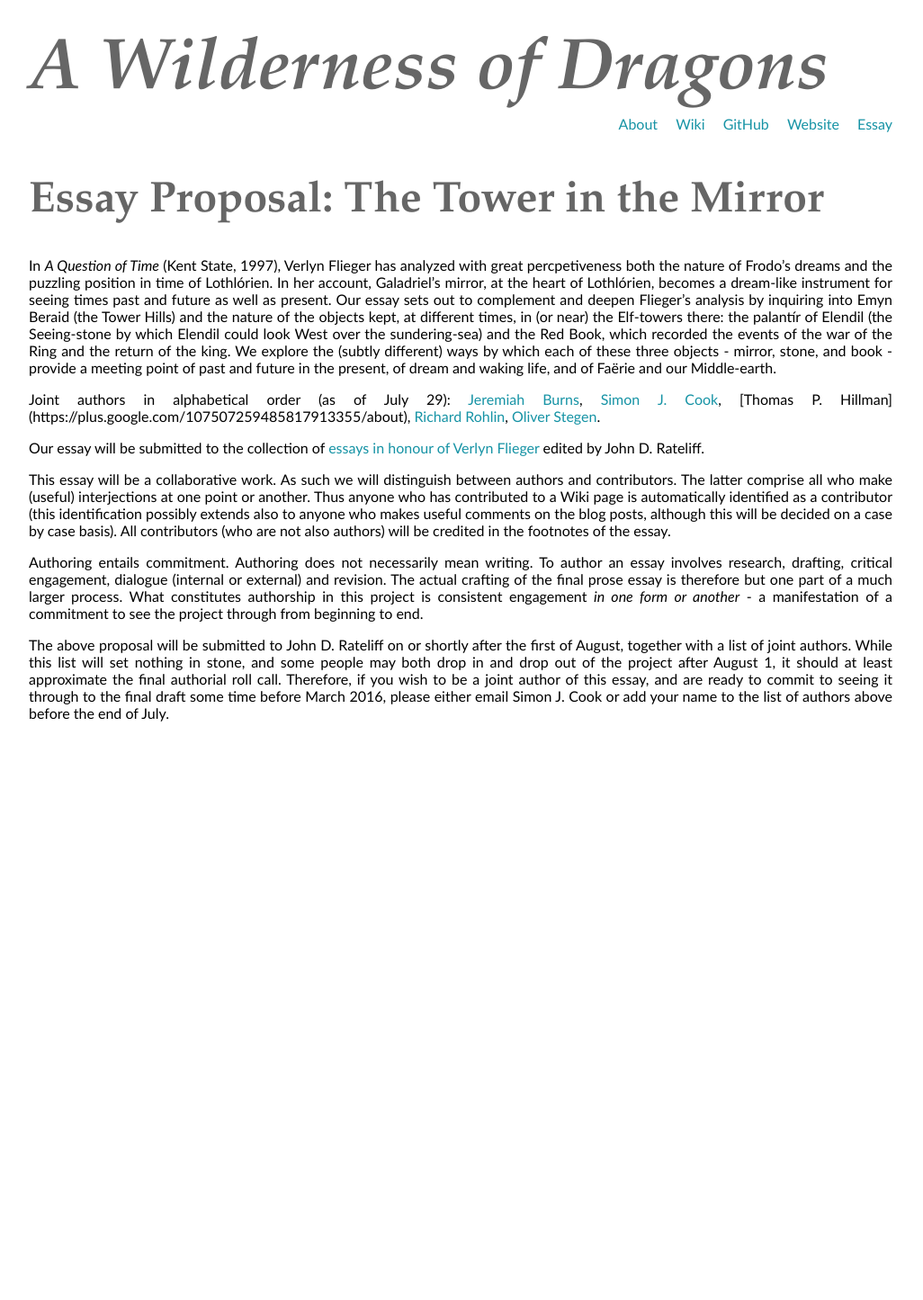
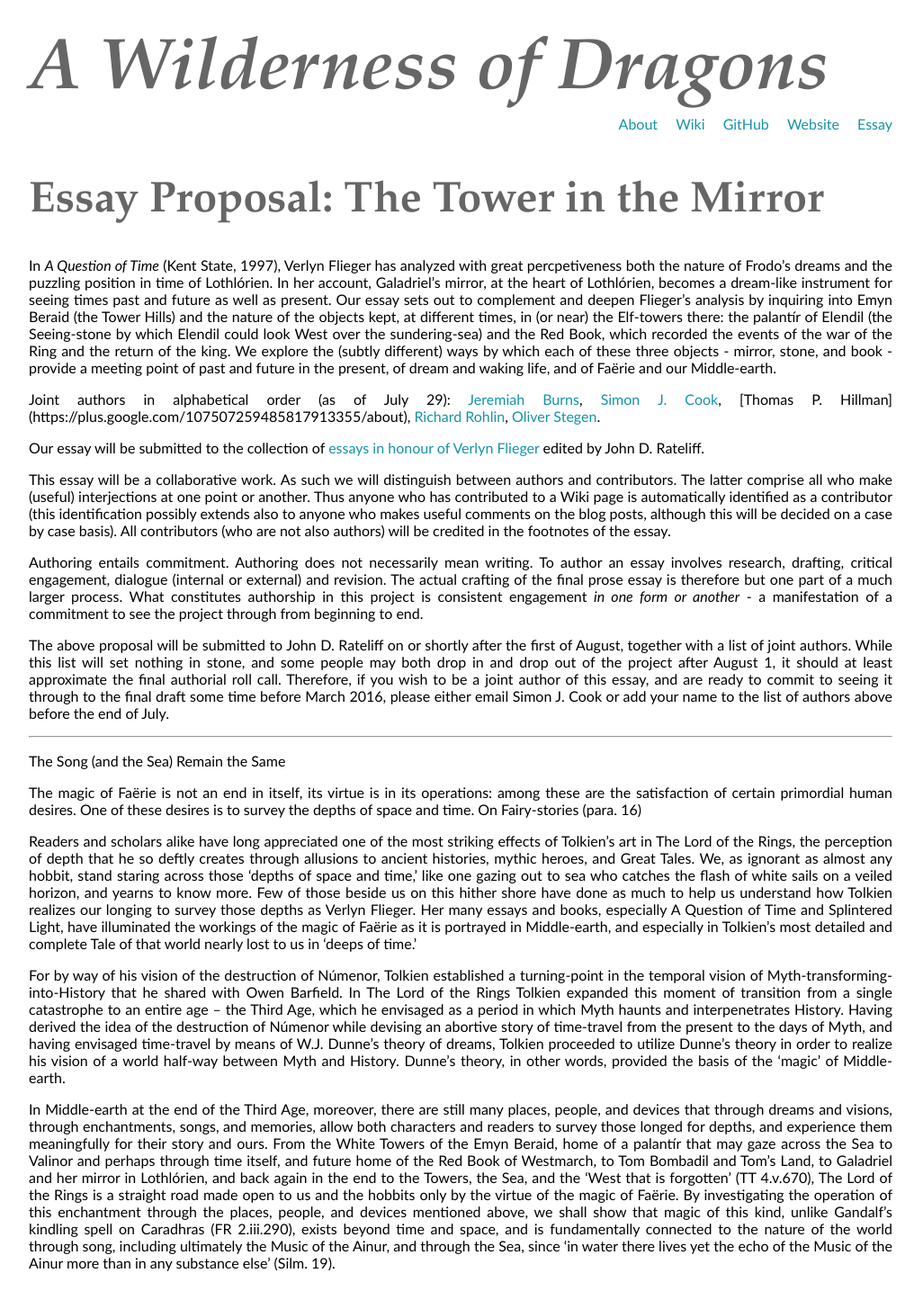
Before and after one commit to uoou/AWildernessOfDragons, a Jekyll site: the page built from essay.md, in a window 1280 px wide. Shown: the whole page at 90% size, without its empty margins (0-1026 px from the left). Built offline with Jekyll 4.4.1, drawn with Linux system fonts in a browser that asks for light colours; Markdown is read by kramdown in place of the engine named in the settings; before the commit the page ends 900 px from its top, so only the background shows below that.

Commit message:
Update essay.md

```diff
--- a/essay.md
+++ b/essay.md
@@ -13,3 +13,17 @@ This essay will be a collaborative work. As such we will distinguish between aut
 Authoring entails commitment. Authoring does not necessarily mean writing. To author an essay involves research, drafting, critical engagement, dialogue (internal or external) and revision. The actual crafting of the final prose essay is therefore but one part of a much larger process. What constitutes authorship in this project is consistent engagement *in one form or another* - a manifestation of a commitment to see the project through from beginning to end.
 
 The above proposal will be submitted to John D. Rateliff on or shortly after the first of August, together with a list of joint authors. While this list will set nothing in stone, and some people may both drop in and drop out of the project after August 1, it should at least approximate the final authorial roll call. Therefore, if you wish to be a joint author of this essay, and are ready to commit to seeing it through to the final draft some time before March 2016, please either email Simon J. Cook or add your name to the list of authors above before the end of July.
+
+
+**************
+
+The Song (and the Sea) Remain the Same
+
+The magic of Faërie is not an end in itself, its virtue is in its operations: among these are the satisfaction of certain primordial human desires. One of these desires is to survey the depths of space and time.
+On Fairy-stories (para. 16)
+
+Readers and scholars alike have long appreciated one of the most striking effects of Tolkien’s art in The Lord of the Rings, the perception of depth that he so deftly creates through allusions to ancient histories, mythic heroes, and Great Tales.  We, as ignorant as almost any hobbit, stand staring across those ‘depths of space and time,’ like one gazing out to sea who catches the flash of white sails on a veiled horizon, and yearns to know more.  Few of those beside us on this hither shore have done as much to help us understand how Tolkien realizes our longing to survey those depths as Verlyn Flieger.  Her many essays and books, especially A Question of Time and Splintered Light, have illuminated the workings of the magic of Faërie as it is portrayed in Middle-earth, and especially in Tolkien’s most detailed and complete Tale of that world nearly lost to us in ‘deeps of time.’
+
+For by way of his vision of the destruction of Númenor, Tolkien established a turning-point in the temporal vision of Myth-transforming-into-History that he shared with Owen Barfield.  In The Lord of the Rings Tolkien expanded this moment of transition from a single catastrophe to an entire age – the Third Age, which he envisaged as a period in which Myth haunts and interpenetrates History.  Having derived the idea of the destruction of Númenor while devising an abortive story of time-travel from the present to the days of Myth, and having envisaged time-travel by means of W.J. Dunne's theory of dreams, Tolkien proceeded to utilize Dunne's theory in order to realize his vision of a world half-way between Myth and History.  Dunne's theory, in other words, provided the basis of the 'magic' of Middle-earth.
+
+In Middle-earth at the end of the Third Age, moreover, there are still many places, people, and devices that through dreams and visions, through enchantments, songs, and memories, allow both characters and readers to survey those longed for depths, and experience them meaningfully for their story and ours.  From the White Towers of the Emyn Beraid, home of a palantír that may gaze across the Sea to Valinor and perhaps through time itself, and future home of the Red Book of Westmarch, to Tom Bombadil and Tom’s Land, to Galadriel and her mirror in Lothlórien, and back again in the end to the Towers, the Sea, and the ‘West that is forgotten’ (TT 4.v.670), The Lord of the Rings is a straight road made open to us and the hobbits only by the virtue of the magic of Faërie.  By investigating the operation of this enchantment through the places, people, and devices mentioned above, we shall show that magic of this kind, unlike Gandalf’s kindling spell on Caradhras (FR 2.iii.290), exists beyond time and space, and is fundamentally connected to the nature of the world through song, including ultimately the Music of the Ainur, and through the Sea, since ‘in water there lives yet the echo of the Music of the Ainur more than in any substance else’ (Silm. 19).
```
